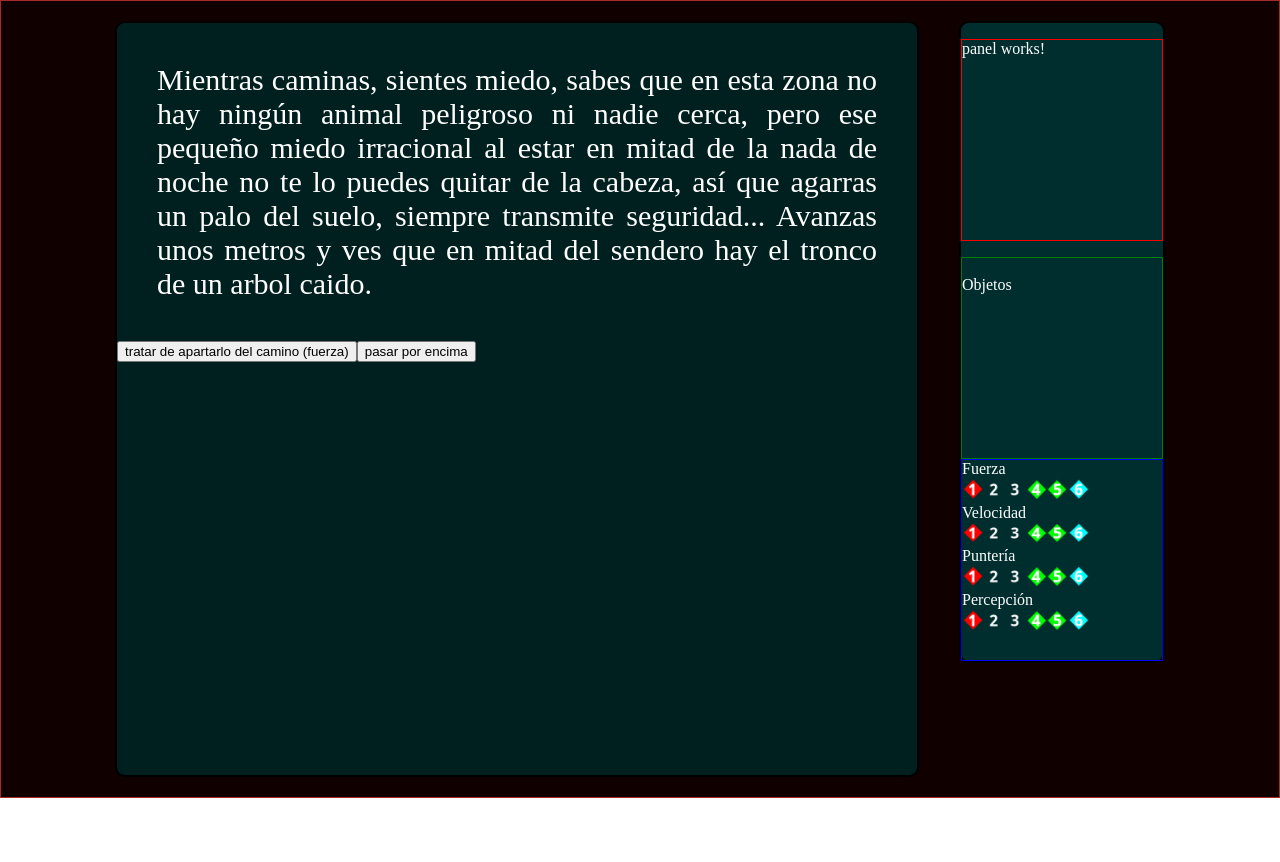
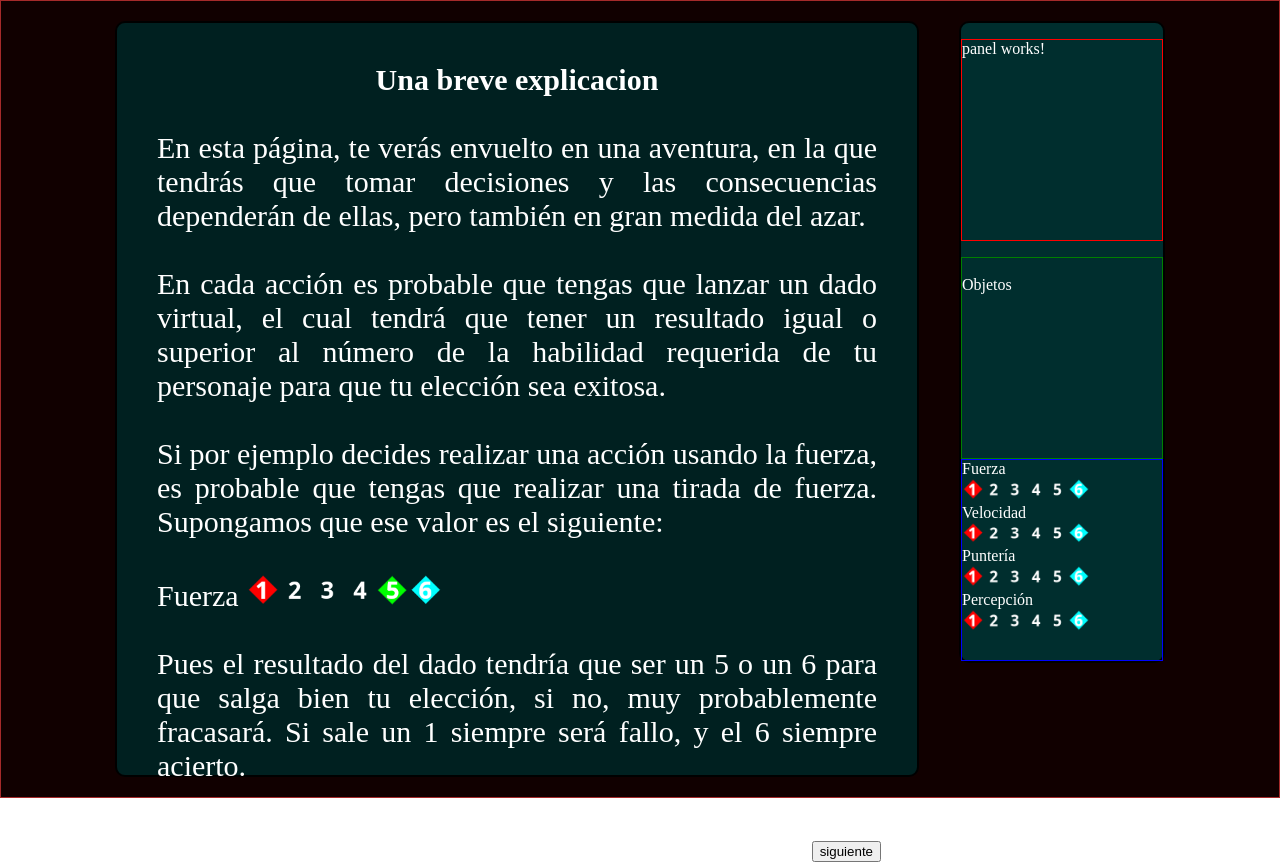
Before and after one commit to CarlosCaNav/Rolweb, an Angular app: page / in a window 1280 px wide. Before the commit the page ends 800 px from the top, so only its background shows below. Built offline with nearby package versions, Linux system fonts and the light colour scheme.

Commit message:
simplificación de código

```diff
--- a/src/app/datos.service.ts
+++ b/src/app/datos.service.ts
@@ -8,18 +8,18 @@ export class DatosService {
   constructor() { }
 
   nombre: string = ""; /* Poner "" luego */
-  sexo: string = "a"; /* Poner j luego */
+  sexo: string = "j"; /* Poner j luego */
 
   salud: number = 100;
 
-  puntos: number = 11; /* poner luego 11  */
-  fuerza: number = 2; /* poner luego 0  */
-  velocidad: number = 2; /* poner luego 0  */
-  punteria: number = 2; /* poner luego 0  */
-  percepcion: number = 2; /* poner luego 0  */
+  puntos:     number = 11; /* poner luego 11  */
+  fuerza:      number = 0; /* poner luego 0  */
+  velocidad:   number = 0; /* poner luego 0  */
+  punteria:    number = 0; /* poner luego 0  */
+  percepcion:  number = 0; /* poner luego 0  */
 
   tiempo: number = 0;
-  lugar: number = 20; /* poner luego 0  */
+  lugar: number = 0; /* poner luego 0  */
   dados: boolean = false; /* muestra o no muestra el dado */
   resultado: number = 0; /* resultado de la tirada de los dados */
   exito: boolean = true;
@@ -78,41 +78,24 @@ export class DatosService {
     this.resultado = 0;
     this.dados = true;
     setTimeout(() => {
-      this.resultado = Math.floor(Math.random() * (6) + 1);
+      this.resultado = Math.floor(Math.random() * 6 + 1);
+
       if (habilidad == "fuerza") {
-        if (this.resultado >= 6 - this.fuerza) {
-          this.exito = true
-        }
-        else {
-          this.exito = false
-        };
+          this.exito = (this.resultado >= 6 - this.fuerza);
       }
       if (habilidad == "velocidad") {
-        if (this.resultado >= 6 - this.velocidad) {
-          this.exito = true
-        }
-        else {
-          this.exito = false
-        };
-      }
-      if (habilidad == "punteria") {
-        if (this.resultado >= 6 - this.punteria) {
-          this.exito = true
-        }
-        else {
-          this.exito = false
-        };
-      }
-      if (habilidad == "percepcion") {
-        if (this.resultado >= 6 - this.percepcion) {
-          this.exito = true
-        }
-        else {
-          this.exito = false
-        };
+        this.exito = this.resultado >= 6 - this.velocidad;
       }
 
-      this.resultado = this.resultado;
+      if (habilidad == "punteria") {
+        this.exito = this.resultado >= 6 - this.punteria;
+      }
+
+      if (habilidad == "percepcion") {
+        this.exito = this.resultado >= 6 - this.percepcion
+      }
+/*
+      this.resultado = this.resultado; */
 
       console.log(this.resultado);
       console.log(this.exito);
```
